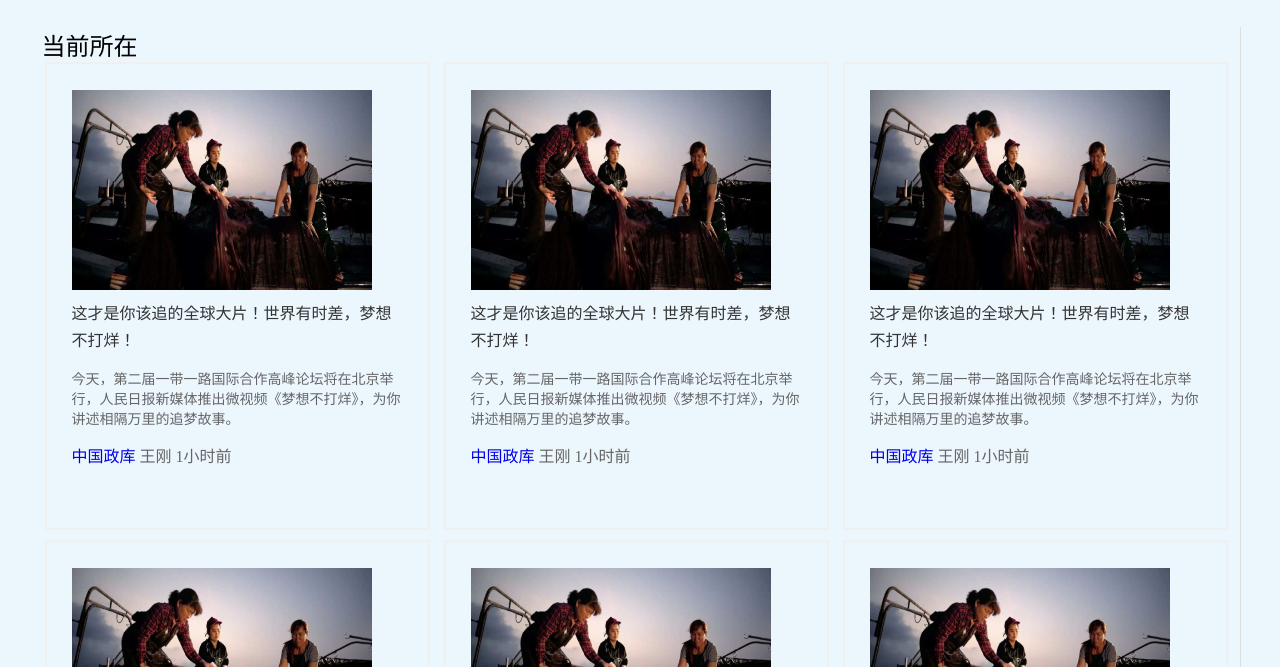
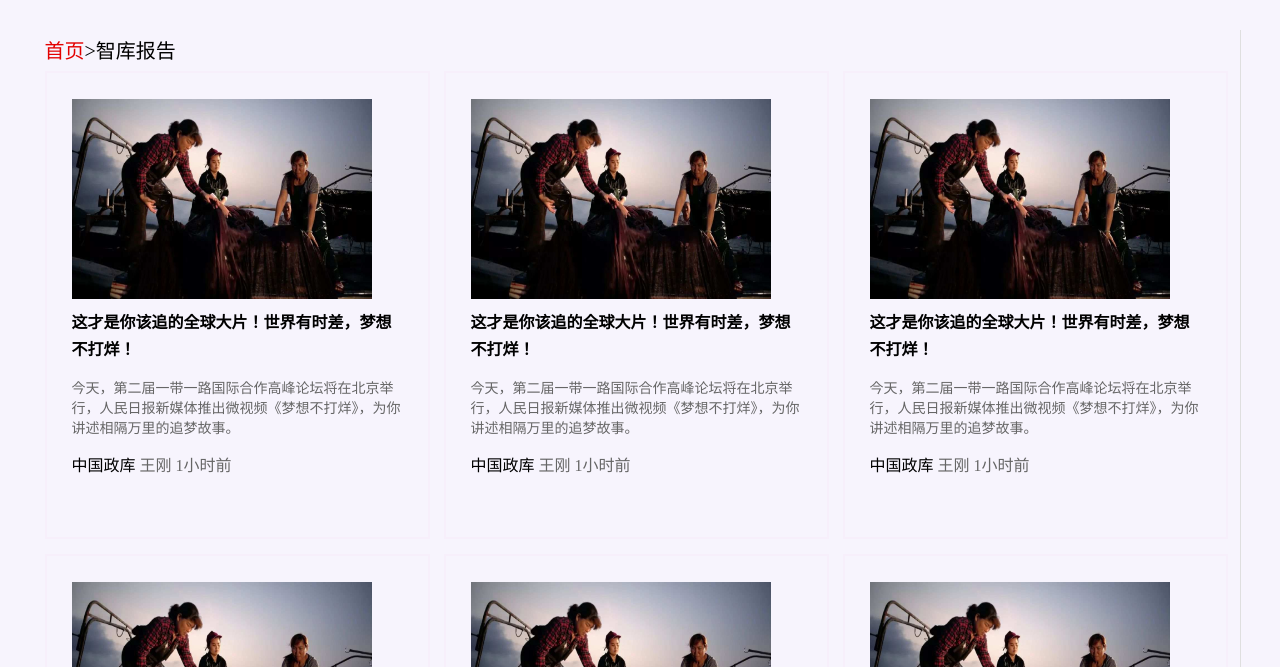
Before and after one commit to CHENGCHANGHU/seu-thinktank-webpages, a plain HTML site: page list_1.html in a window 1280 px wide. Shown: the part 133-800 px from the top of the page. Drawn offline with Linux system fonts and the light colour scheme; a web font is replaced by a local one.

Commit message:
二级页面-三列表页 修改部分文字的颜色显示。

```diff
--- a/css/list1/list1.css
+++ b/css/list1/list1.css
@@ -18,7 +18,7 @@ li, a {
 html {
     font-size: 0;
     width: 100%;
-    background-color: rgb(236, 246, 253);
+    background-color: rgb(247, 244, 253);
     box-sizing: border-box;
     padding: 0;
 }
--- a/css/list1/list1_content.css
+++ b/css/list1/list1_content.css
@@ -13,50 +13,55 @@
 .content_locationbox{
     width: 100%;
     height: 25px;
-    font-size: 0;
+    margin: 3px 3px 8px 3px;
+    padding: 1px 2px 2px 2px;
+    line-height: 40px;
 }
-.location{
+.location_front{
     display: inline-block;
-    width: 50%;
     height: 100%;
-    line-height: 40px;
-    font-size: 18pt;
-    padding: 0px 2px 2px 2px;
+    font-size: 15pt;
+    color: #e30000;
 }
-.newsbox {
+.location_behind{
+    display: inline-block;
+    height: 100%;
+    font-size: 15pt;
+}
+.content_newsbox {
     width: 100%;
     /*font-size: 0;*/
     margin-bottom: 5px;
     padding-bottom: 10px;
 }
-.newsbox .news_li {
+.content_newsbox .news_li {
     width: 330px;
-    top:5px;
-    margin:5px 5px 5px 5px ;
+    height: auto;
+    margin:5px 5px 10px 5px ;
     padding: 26px 26px 56px 25px; /*上右下左*/
-    border: 2px solid #f0f0f0;
+    border: 2px solid #f7effb;
     color: #666666;
     /*float: left;*/
     display:inline-block ;
 }
-.newsbox .news_li:hover {
+.content_newsbox .news_li:hover {
     border-right: 2px solid #d2d2d2;
     border-bottom: 2px solid #d2d2d2;
     background-color: #f7f8fd;
     z-index: 10;
 }
-.newsbox .news_li .news_tu {
+.content_newsbox .news_li .news_tu {
     width: 300px;
     height: 200px;
     overflow: hidden;
     position: relative;
 }
-.newsbox .news_li:hover .news_tu img {
+.content_newsbox .news_li:hover .news_tu img {
     -webkit-transform: scale(1.1);
     transform: scale(1.1)
 }
 
-.newsbox .news_li .news_tu img {
+.content_newsbox .news_li .news_tu img {
     width: 300px;
     height: 200px;
     display: block;
@@ -64,30 +69,35 @@
     -webkit-transition: all 1.0s;
 }
 
-.newsbox .news_li h2 {
+.content_newsbox .news_li h2 {
     line-height: 26px;
     font-size: 18px;
-    font-weight: bold;
+    font-weight: 500;
     margin-top: 10px;
     color: #333333;
 }
 
-.newsbox .news_li h2 a {
-    color: #333333;
+.content_newsbox .news_li h2 a {
+    color: #000000;
+    font-weight: bolder;
 }
 
-.newsbox .news_li h2 a:visited {
+/*.content_newsbox .news_li h2 a:visited {
     color: #666666;
-}
+}*/
 
-.newsbox .news_li h2 a:hover {
+.content_newsbox .news_li h2 a:hover {
     color: #027EB3;
 }
-.newsbox .news_li p {
+.content_newsbox .news_li p {
     line-height: 20px;
     font-size: 14px;
     margin-top: 16px;
 }
-.newsbox .news_li .pdtt_trbs {
+.content_newsbox .news_li .pdtt_trbs {
     bottom: 5px;
 }
+
+.content_newsbox .news_li .pdtt_trbs a {
+    color: #000000;
+}
--- a/list_1.html
+++ b/list_1.html
@@ -92,9 +92,9 @@
     <div class="content">
         <div class="content_container">
             <div class="content_locationbox">
-                <span class="location">当前所在</span>
+                <span class="location_front">首页</span><span class="location_behind">>智库报告</span>
             </div>
-            <div class="newsbox">
+            <div class="content_newsbox">
                 <div class="news_li">
                     <!--图片-->
                     <div class="news_tu" >
```
